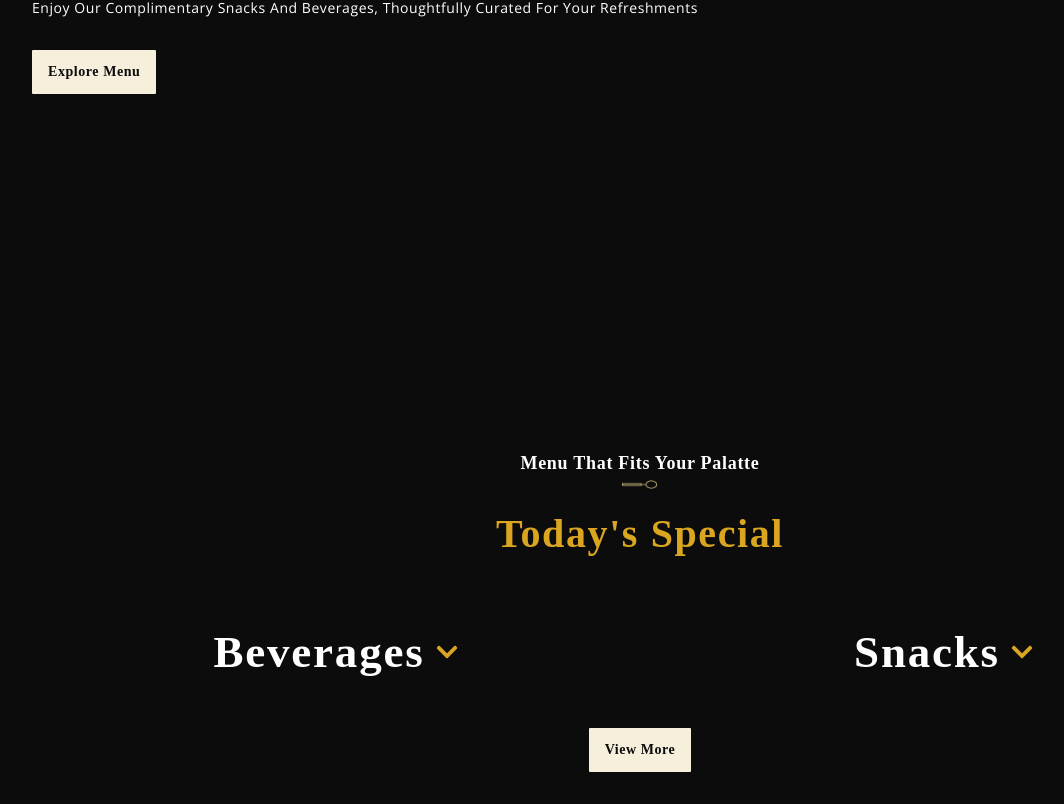
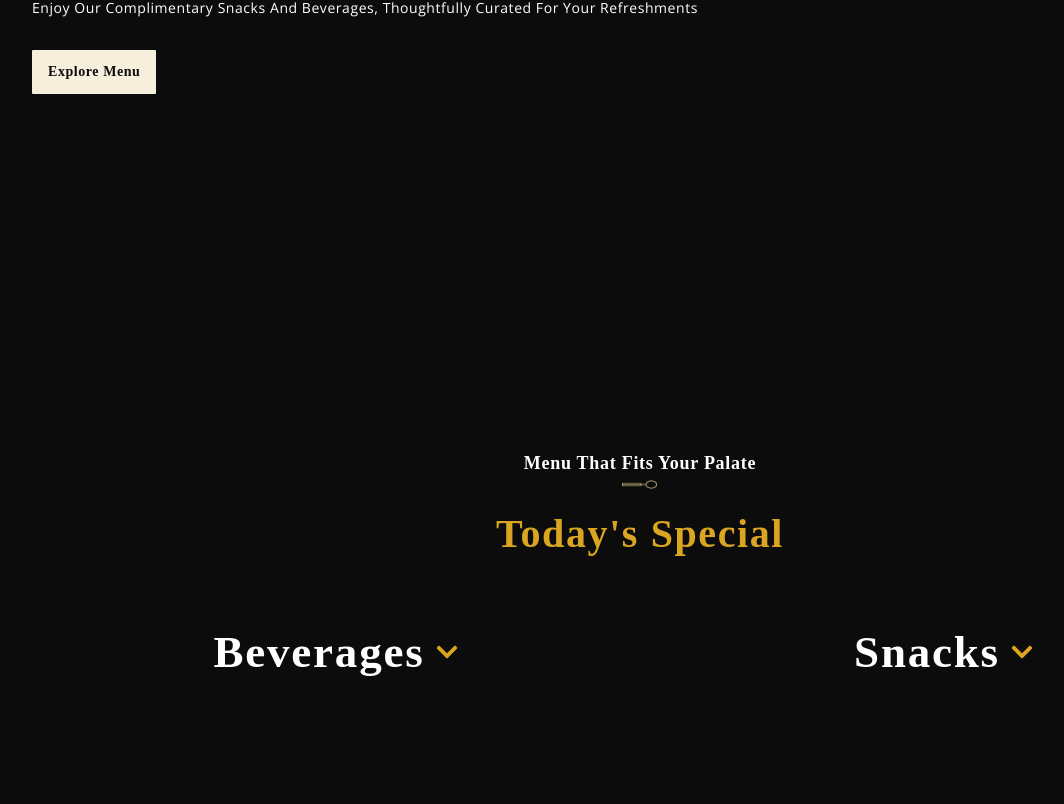
Before and after one commit to Divijkatyal0406/reality-assistant-application, a React (Create React App) app: page / in a window 1280 px wide. Shown: the part 382-1186 px from the top of the page, without its empty margins (0-1064 px from the left). After the commit the page ends 1127 px from the top, so only its background shows below. Built offline with nearby package versions, Linux system fonts and the light colour scheme; a web font is replaced by a local one.

Commit message:
Menu title

```diff
--- a/src/container/SpecialMenu/SpecialMenu.jsx
+++ b/src/container/SpecialMenu/SpecialMenu.jsx
@@ -12,7 +12,7 @@ const SpecialMenu = ({ cartItems, setCartItems }) => {
   return (
     <div className="app__specialMenu flex__center section__padding" id="menu">
       <div className="app__specialMenu-title">
-        <SubHeading title="Menu that fits your palatte" />
+        <SubHeading title="Menu that fits your palate" />
         <h1 className="headtext__cormorant">Today&apos;s Special</h1>
       </div>
 
@@ -62,9 +62,8 @@ const SpecialMenu = ({ cartItems, setCartItems }) => {
         </div>
       </div>
 
-      <div style={{ marginTop: 15 }}>
-        <button type="button" className="custom__button">View More</button>
-      </div>
+
+
     </div>
   );
 };
```
